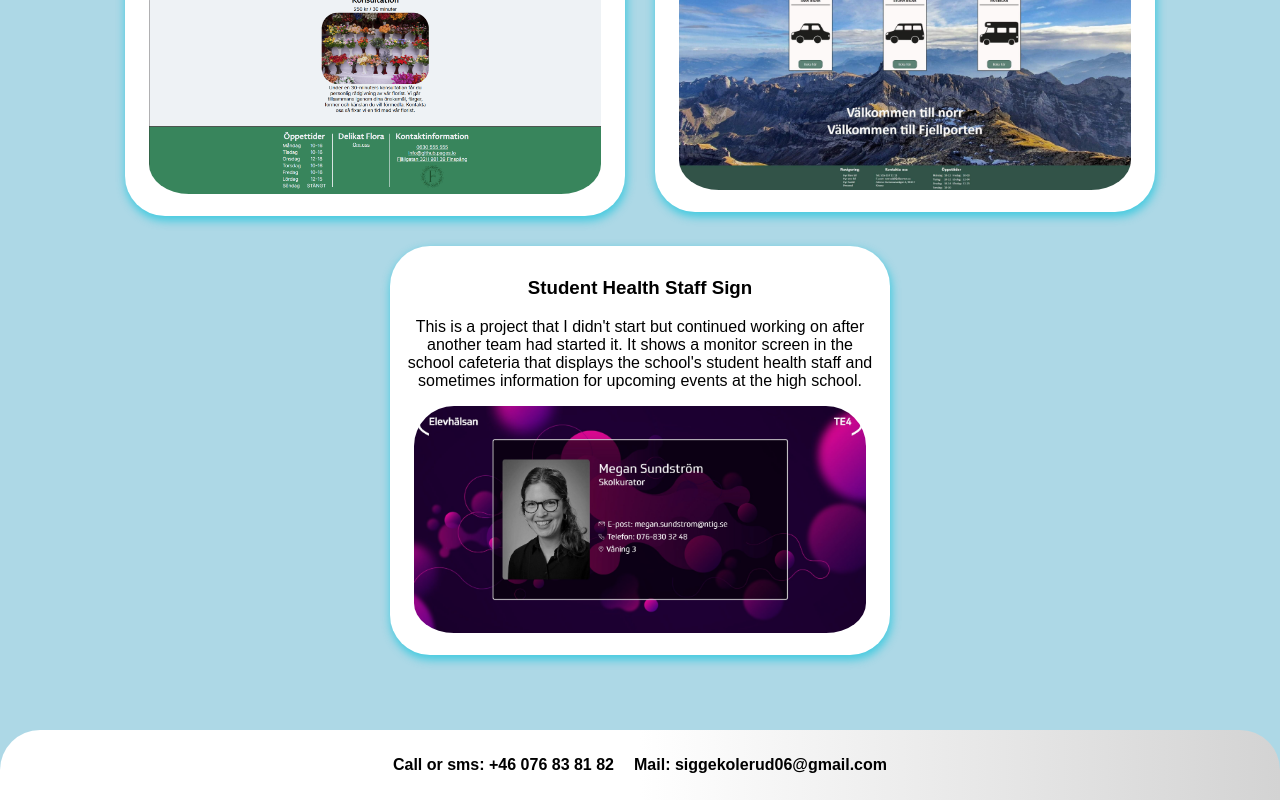
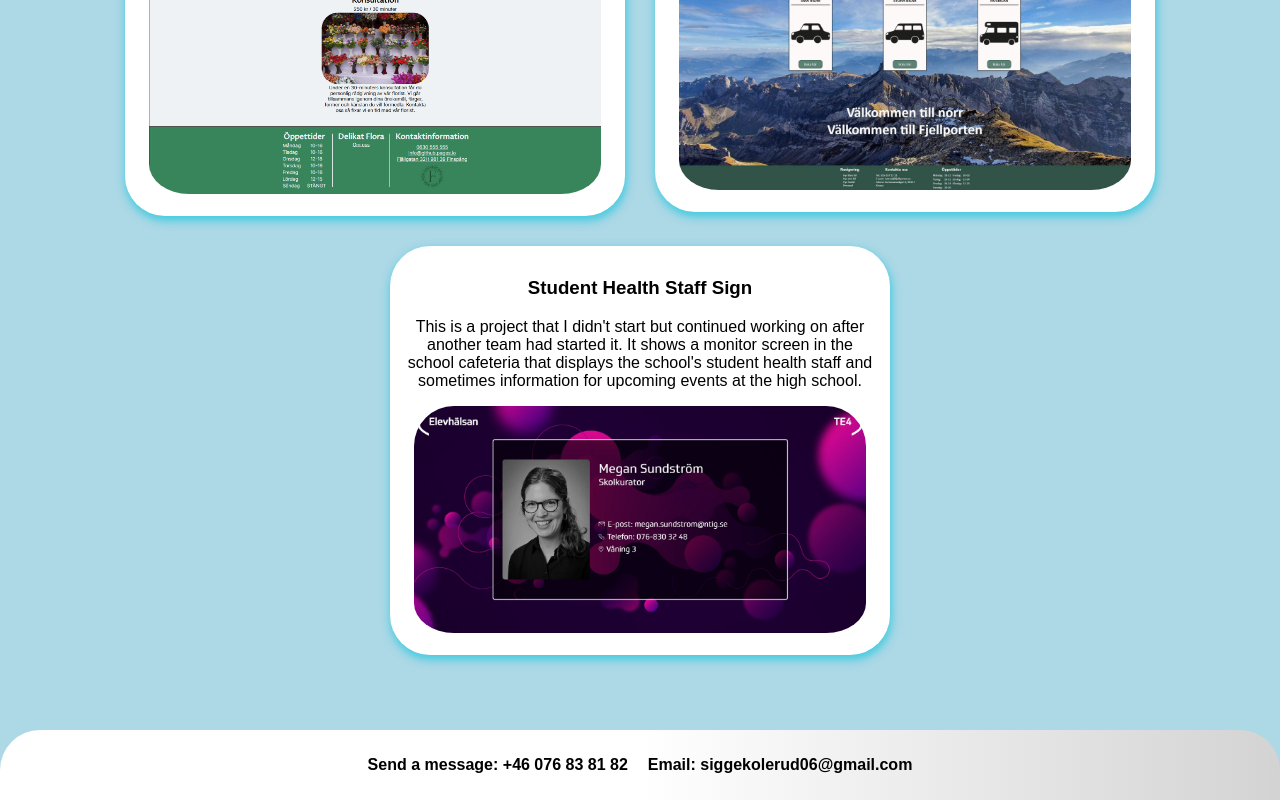
Before and after one commit to siggekolerud/siggekolerud.github.io, a plain HTML site: page index.html in a window 1280 px wide. Shown: the part 1926-2726 px from the top of the page. Drawn offline with Linux system fonts and the light colour scheme.

Commit message:
small change in footer

```diff
--- a/index.html
+++ b/index.html
@@ -132,10 +132,10 @@
 
     <footer>
         <p class="contact-info">
-            Call or sms: +46 076 83 81 82
+            Send a message: +46 076 83 81 82
         </p>
         <p class="contact-info">
-            Mail: siggekolerud06@gmail.com
+            Email: siggekolerud06@gmail.com
         </p>
 
     </footer>
```
